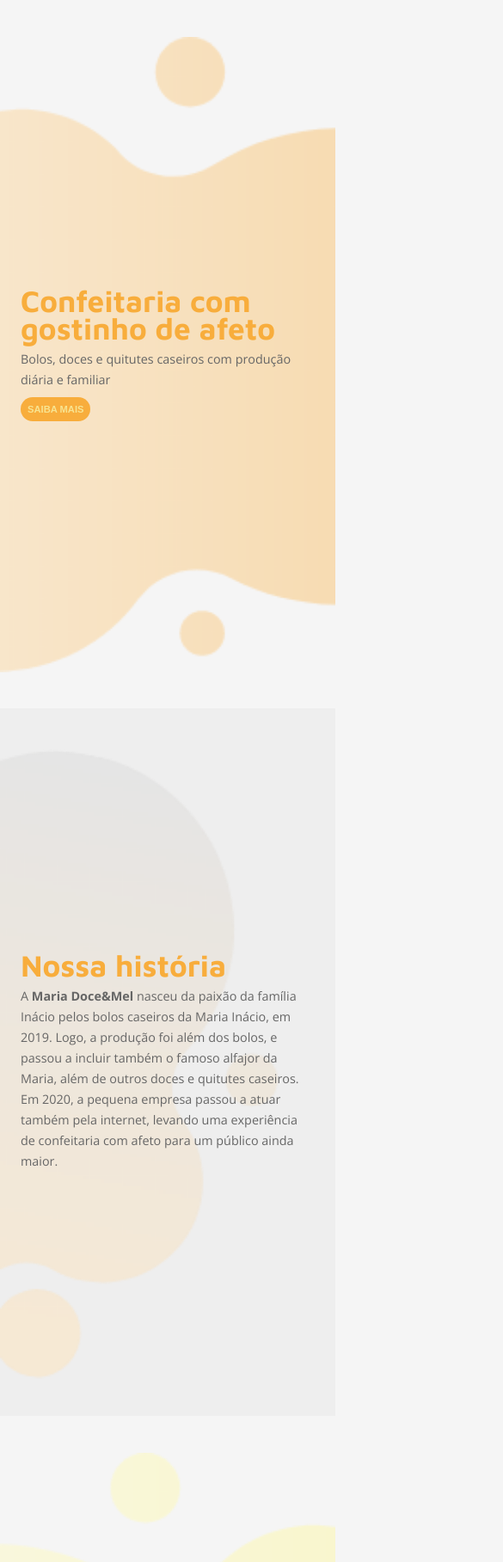
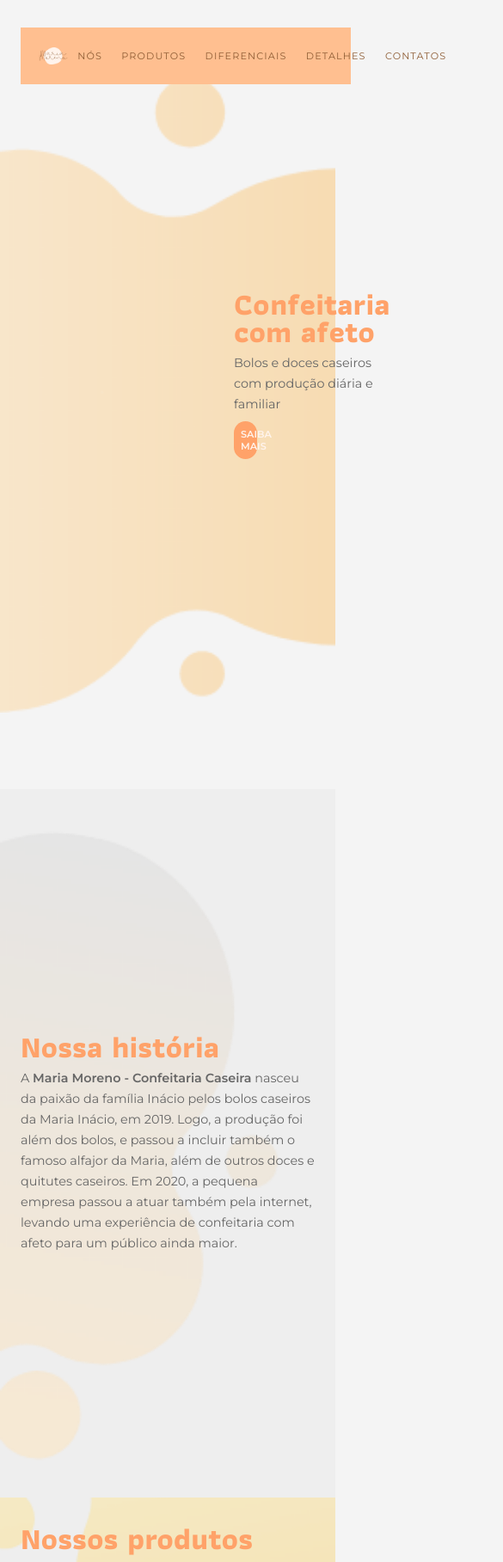
Before and after one commit to ajuteixeira/confectionery-site, a plain HTML site: page index.html in a window 390 px wide. Shown: the top 1817 px of the page at 86% size, 585 px wide, since content can reach past the window. Drawn offline with nearby package versions, Linux system fonts and the light colour scheme.

Commit message:
anchor link, menu, new backgrounds and icons
the mobile version is outdated

```diff
--- a/index.html
+++ b/index.html
@@ -3,29 +3,70 @@
     <head>
         <meta charset="UTF-8">
         <meta name="viewport" content="width=device-width, initial-scale=1.0">
-        <title>Maria Doce&Mel | Confeitaria caseira</title>
+        <title>Maria Moreno | Confeitaria caseira</title>
         <link rel="stylesheet" href="reset.css">
         <link rel="stylesheet" href="style.css">
-
     </head>
     <body>
         <header>
-            <div class="header-description">
-                <h1>Confeitaria com gostinho de afeto</h1>
-                <h2>Bolos, doces e quitutes caseiros com produção diária e familiar</h2>
+            <nav class="menu">
+                <img src="img/nav-logo.png" alt="logo">
+                <ul>
+                    <li>
+                        <a href="#about">nós</a>
+                    </li>
+                    <li>
+                        <a href="#products">produtos</a>
+                    </li>
+                    <li>
+                        <a href="#differentials">diferenciais</a>
+                    </li>
+                    <li>
+                        <a href="#specifications">detalhes</a>
+                    </li>
+                    <li>
+                        <a href="#contact">contatos</a>
+                    </li>
+                </ul>
+            </nav>
+            <div class="header-content ">
+                <h1>Confeitaria com afeto</h1>
+                <h2>Bolos e doces caseiros com produção diária e familiar</h2>
                 <button>Saiba mais</button>
             </div>
-            <!--<div class="header-logo">
-                <img src="img/logo-grande.png" alt="logo">
-            </div>-->
         </header>
-        <section class="about container">
+        <section class="about container" id="about">
             <h3>Nossa história</h3>
-            <p>A <strong>Maria Doce&Mel</strong> nasceu da paixão da família Inácio pelos bolos caseiros da Maria Inácio, em 2019. Logo, a produção foi além dos bolos, e passou a incluir também o famoso alfajor da Maria, além de outros doces e quitutes caseiros. Em 2020, a pequena empresa passou a atuar também pela internet, levando uma experiência de confeitaria com afeto para um público ainda maior.</p>
+            <p>A
+                <strong>Maria Moreno - Confeitaria Caseira</strong>
+                nasceu da paixão da família Inácio pelos bolos caseiros da Maria Inácio, em 2019. Logo, a produção foi além dos bolos, e passou a incluir também o famoso alfajor da Maria, além de outros doces e quitutes caseiros. Em 2020, a pequena empresa passou a atuar também pela internet, levando uma experiência de confeitaria com afeto para um público ainda maior.</p>
         </section>
-        <section class="differentials container">
+        <section class="products container" id="products">
+            <h3>Nossos produtos</h3>
+            <div class="products-content">
+                <div class="products-icons">
+                    <img src="img/products-caseirinho.png" alt="Bolo caseirinho">
+                    <h4>Bolo caseirinho</h4>
+                </div>
+                <div class="products-icons">
+                    <img src="img/products-torta.png" alt="Torta de frutas">
+                    <h4>Torta de frutas</h4>
+                </div>
+                <div class="products-icons">
+                    <img src="img/products-alfajor.png" alt="Alfajor">
+                    <h4>Alfajor</h4>
+                </div>
+                <div class="products-icons">
+                    <img src="img/products-cupcake.png" alt="Cupcake">
+                    <h4>Cupcake</h4>
+                </div>
+            </div>
+        </section>
+        <section class="differentials container" id="differentials">
             <h3>Diferenciais</h3>
-            <p>Na <strong>Maria Doce&Mel</strong> você encontra:</p>
+            <p>Na
+                <strong>Maria Moreno - Confeitaria Caseira</strong>
+                você encontra:</p>
             <ul>
                 <li>Produção diária</li>
                 <li>Produção familiar</li>
@@ -35,47 +76,31 @@
                 <li>Eficiência e empatia</li>
             </ul>
         </section>
-        <section class="products container">
-            <h3>Nossos produtos</h3>
-            <div class="products-content">
-                <div class="products-icons">
-                    <img src="img/caseirinho.png" alt="Bolo caseirinho">
-                    <h4>Bolo caseirinho</h4>
-                </div>
-                <div class="products-icons">
-                    <img src="img/torta.png" alt="Torta de frutas">
-                    <h4>Torta de frutas</h4>
-                </div>
-                <div class="products-icons">
-                    <img src="img/alfajor.png" alt="Alfajor">
-                    <h4>Alfajor</h4>
-                </div>
-                <div class="products-icons">
-                    <img src="img/cupcake.png" alt="Cupcake">
-                    <h4>Cupcake</h4>
+        <section class="specifications container" id="specifications">
+            <h3>Especificações</h3>
+            <div class="specifications-content">
+                <div class="specifications-icons">
+                    <img src="img/specifications-cakes.png" alt="bolos e tortas">
+                    <img src="img/specifications-cupcakes.png" alt="cupcakes e alfajores">
                 </div>
             </div>
         </section>
-        <section class="address container">
-            <h3>Nosso endereço</h3>
-            <iframe src="https://www.google.com/maps/embed?pb=!1m18!1m12!1m3!1d3981.197441589778!2d-38.51858225068904!3d-3.7671686972458844!2m3!1f0!2f0!3f0!3m2!1i1024!2i768!4f13.1!3m3!1m2!1s0x7c748cd55ce4e37%3A0xe7e772d3677bc069!2sR.%20Cap.%20Uruguai%2C%20143%20-%20Alto%20da%20Balan%C3%A7a%2C%20Fortaleza%20-%20CE%2C%2060851-100!5e0!3m2!1spt-BR!2sbr!4v1593960842275!5m2!1spt-BR!2sbr" width="100%" height="300rem" frameborder="0" style="border:0;" allowfullscreen="" aria-hidden="false" tabindex="0"></iframe>
-        </section>
-        <section class="contact container">
+        <section class="contact container" id="contact">
             <h3>Nossos contatos</h3>
             <p>Para mais informações sobre produtos e encomendas, entre em contato por meio do nosso email
                 <strong>contatomariadocemel@gmail.com</strong>
                 ou fale com a gente em nossos perfis nas redes sociais:</p>
             <div class="contact-content">
-                <a href="#"><img src="img/instagram.svg" alt="Instagram"></a>
-                <a href="#"><img src="img/facebook.svg" alt="Facebook"></a>
-                <a href="#"><img src="img/youtube.svg" alt="Youtube"></a>
-                <a href="#"><img src="img/whatsapp.svg" alt="WhatsApp"></a>
+                <a href="#"><img src="img/contact-instagram.svg" alt="Instagram"></a>
+                <a href="#"><img src="img/contact-facebook.svg" alt="Facebook"></a>
+                <a href="#"><img src="img/contact-youtube.svg" alt="Youtube"></a>
+                <a href="#"><img src="img/contact-whatsapp.svg" alt="WhatsApp"></a>
             </div>
         </section>
     </body>
     <footer>
         <p>Com ♥ por
             <a href="https://github.com/ajuteixeira">Juliana Teixeira</a>
-            | Maria Doce&Mel © 2020</p>
+            | Maria Moreno - Confeitaria Caseira © 2020</p>
     </footer>
 </html>
--- a/style.css
+++ b/style.css
@@ -1,39 +1,37 @@
-@import url('https://fonts.googleapis.com/css2?family=Open+Sans:wght@300;400;700&display=swap');
-@import url('https://fonts.googleapis.com/css2?family=Maven+Pro:wght@700&display=swap');
+@import url('https://fonts.googleapis.com/css2?family=Montserrat:wght@300;400;600&display=swap');
+@import url('https://fonts.googleapis.com/css2?family=Athiti:wght@700&display=swap');
+:root {
+  --light-pink: #fff4ed;
+  --brown: #c19b7c;
+  --dark-brown: #8f5e36;
+  --orange: #ffbf90;
+  --dark-orange: #ffa269;
+  --white: #f4f4f4;
+  --gray: #eeeeee;
+  --medium-gray: #ebded5;
+  --dark-gray: #666;
+  --title-font: 'Athiti', sans-serif;
+  --main-font: 'Montserrat', sans-serif;
+}
 
-:root {
-  --yellow: #f8e491;
-  --orange: #ffbd59;
-  --dark-orange: #f8ad3c;
-  --white: #f5f5f5;
-  --gray: #666;
-  --title-font: 'Maven Pro', sans-serif;
-  --main-font: 'Open Sans', sans-serif;
+html {
+  scroll-behavior: smooth;
 }
 
 body {
   max-width: 100vw;
   font-family: var(--main-font);
-  font-size: 16px;
-  line-height: 1.3rem;
-  color: var(--gray);
+  font-size: 17px;
+  line-height: 1.7rem;
+  color: var(--dark-gray);
   background-color: var(--white);
 }
 
-.container,
-header {
-  display: flex;
-  flex-flow: column wrap;
-  justify-content: center;
-  padding: 2rem 15.5rem;
-  min-height: 90vh;
-}
-
 h1, h3 {
-  padding-bottom: 1.5rem;
+  padding-bottom: 1.3rem;
   font-family: var(--title-font);
-  font-size: 3rem;
-  line-height: 2.5rem;
+  font-size: 2.9rem;
+  line-height: 1.5rem;
   color: var(--dark-orange)
 }
 
@@ -41,69 +39,96 @@
   padding: 0 .5rem .5rem 0;
 }
 
-header {
-  background-image: url(img/background-orange-desktop.png);
-  background-size: 70%;
-  background-repeat: no-repeat;
-  background-position: right;
+a {
+  color: var(--dark-brown);
+  transition: .5s linear;
 }
 
-/* header img {
+a:hover {
+  color: var(--brown);
+}
+
+a:visited, a:active {
+  color: var(--dark-brown);
+}
+
+.container {
+  min-height: 75vh;
+  padding: 2rem 15.5rem 0 15.5rem;
+}
+
+.menu {
+  top: 0;
+  position: relative;
+  display: flex;
+  flex-flow: column no-wrap;
+  justify-content: space-around;
+  align-items: center;
   width: 100%;
-} */
+  padding: 1.3rem;
+  font-family: var(--main-font);
+  font-size: .7rem;
+  letter-spacing: .1em;
+  text-transform: uppercase;
+  background-color: var(--orange);
+}
+
+.menu img {
+  width: 10%;
+}
+
+.menu ul {
+  display: flex;
+  justify-content: center;
+}
+
+.menu a {
+  padding: 1em;
+  text-decoration: none;
+  color: var(--dark-brown);
+  transition: .5s linear;
+}
+
+.menu a:hover {
+  color: var(--brown);
+}
+
+header {
+  background-image: url(img/header-background.png);
+  background-size: 43%;
+  background-repeat: no-repeat;
+  background-position: top right;
+}
+
+.header-content {
+  min-height: 65vh;
+  padding: 15rem 15.5rem 0 15.5rem;
+}
 
 button {
+  width: 15%;
   padding: .9rem;
+  font-family: var(--main-font);
   font-size: .8rem;
+  font-weight: bold;
   text-transform: uppercase;
-  font-weight: bold;
-  color: var(--yellow);
-  background-color: var(--dark-orange);
   border: none;
-  border-radius: 1.3rem;
+  border-radius: .5rem;
+  transition: .5s linear;
+  color: var(--light-pink);
+  background-color: var(--orange);
 }
 
 button:hover {
-  color: var(--yellow);
-  background-color: var(--orange);
+  color: var(--light-pink);
+  background-color: var(--brown);
 }
 
-.about,
-.products,
-.contact {
-  background-color: #eee;
-}
-
-.about,
-.contact {
-  background-image: url(img/background-light-desktop.png);
-  background-size: 65%;
+.about, .contact {
+  background-image: url(img/background2.png);
+  background-size: 60%;
   background-repeat: no-repeat;
-  background-position: left;
-}
-
-.differentials {
-  background-image: url(img/background-yellow-desktop.png);
-  background-size: 65%;
-  background-repeat: no-repeat;
-  background-position: left;
-}
-
-.differentials ul {
-  padding-top: 1rem;
-}
-
-.differentials li {
-  padding: .5rem 0 0 2rem;
-  list-style-position: inside;
-  list-style-type: square;
-}
-
-.products {
-  background-image: url(img/background-longer-desktop.png);
-  background-size: 100%;
-  background-repeat: no-repeat;
-  background-position: top center;
+  background-position: top left;
 }
 
 .products-content {
@@ -118,31 +143,68 @@
   display: flex;
   flex-direction: column;
   align-items: center;
-  justify-content: center;
+  justify-content: space-around;
+  padding: 3rem;
   margin-bottom: 0.2rem;
-  padding: 3rem;
+  border-radius: .5rem .5rem 0 0;
   background-color: var(--orange);
+  transition: .8s linear;
 }
 
 .products-icons img:hover {
-  background-color: var(--orange);
-  opacity: 80%;
+  background-color: var(--brown);
 }
 
 .products-icons h4 {
+  width: 72.5%;
+  padding: 1rem;
   margin-bottom: 2rem;
-  padding: 1rem;
-  width: 72%;
   text-align: center;
   text-transform: uppercase;
   font-size: .8rem;
   font-weight: bolder;
-  color: #f8ad3c;
-  background-color: var(--yellow);
+  border-radius: 0 0 .5rem .5rem;
+  color: var(--brown);
+  background-color: var(--medium-gray);
 }
 
 .products img {
   width: 40%;
+}
+
+.differentials {
+  background-image: url(img/background1.png);
+  background-size: 55%;
+  background-repeat: no-repeat;
+  background-position: right;
+}
+
+.differentials ul {
+  padding-top: 1rem;
+}
+
+.differentials li {
+  padding: .5rem 0 0 2rem;
+  list-style-position: inside;
+  list-style-type: square;
+}
+
+.specifications-icons {
+  display: flex;
+  flex-flow: column no-wrap;
+  justify-content: space-around;
+  padding-top: 3rem;
+}
+
+.specifications img {
+  width: 35%;
+}
+
+.address {
+  background-image: url(img/background3.png);
+  background-size: 65%;
+  background-repeat: no-repeat;
+  background-position: right bottom;
 }
 
 .address iframe {
@@ -152,6 +214,7 @@
 .contact-content img {
   width: 5%;
   padding: .8rem .5rem 0 0;
+  transition: .5s linear
 }
 
 .contact-content img:hover {
@@ -163,7 +226,7 @@
   padding: 1rem;
   font-size: .7rem;
   text-align: center;
-  background-color: var(--yellow);
+  background-color: var(--light-pink);
 }
 
 /* --------------------------------------- */
@@ -176,16 +239,13 @@
     line-height: 1.5rem;
     background-color: var(--white);
   }
-
-  .container,
-  header {
+  .container, header {
     display: flex;
     flex-flow: column wrap;
     justify-content: center;
     min-height: 90vh;
     padding: 2rem 1.5rem;
   }
-
   h1, h3 {
     padding-bottom: .5rem;
     font-family: var(--title-font);
@@ -193,44 +253,34 @@
     line-height: 2rem;
     color: var(--dark-orange)
   }
-
   h2, h4 {
     padding: 0 .5rem .5rem 0;
   }
-
   header {
     background-image: url(img/background-orange.png);
     background-size: 100vh;
     background-repeat: no-repeat;
     background-position: right;
   }
-
   header img {
     width: 10%;
   }
-
   button {
     padding: .5rem;
     font-size: .7rem;
     border: none;
     border-radius: 1rem;
-    color: var(--yellow);
+    color: var(--light-pink);
     background-color: var(--dark-orange);
   }
-
   button:hover {
     color: var(--dark-orange);
-    background-color: var(--yellow);
+    background-color: var(--brown);
   }
-
-  .about,
-  .products,
-  .contact {
+  .about, .products, .contact {
     background-color: #eee;
   }
-
-  .about,
-  .contact {
+  .about, .contact {
     background-image: url(img/background-light.png);
     background-size: 100vh;
     background-repeat: no-repeat;
@@ -242,24 +292,20 @@
     background-repeat: no-repeat;
     background-position: left;
   }
-
   .differentials ul {
     padding-top: 1rem;
   }
-
   .differentials li {
     padding: .5rem 0 0 2rem;
     list-style-position: inside;
     list-style-type: square;
   }
-
   .products {
     background-image: url(img/background-longer.png);
     background-size: 85vh;
     background-repeat: no-repeat;
     background-position: center right;
   }
-
   .products-content {
     display: flex;
     flex-flow: row wrap;
@@ -268,7 +314,6 @@
     margin-top: 1.5rem;
     padding-left: 3.3rem;
   }
-
   .products-icons img {
     display: flex;
     flex-flow: row wrap;
@@ -278,12 +323,10 @@
     padding: 4rem;
     background-color: var(--orange);
   }
-
   .products-icons img:hover {
     background-color: var(--orange);
     opacity: 80%;
   }
-
   .products-icons h4 {
     margin-bottom: 2rem;
     padding: 1rem;
@@ -293,18 +336,15 @@
     text-transform: uppercase;
     font-weight: bolder;
     color: #f8ad3c;
-    background-color: var(--yellow);
+    background-color: var(--light-pink);
   }
-
   .address iframe {
     padding-top: 1rem;
   }
-
   .contact-content img {
     width: 8%;
     padding: .5rem .5rem 0 0;
   }
-
   .contact-content img:hover {
     opacity: 70%;
   }
```
Also changed, not shown: img/back-to-top.svg (added), img/background1.png (added), img/background2.png (added), img/background3.png (added), img/contact-facebook.svg (added), img/contact-instagram.svg (added), img/contact-whatsapp.svg (added), img/contact-youtube.svg (added), img/header-background.png (added), img/nav-logo.png (added), img/products-alfajor.png (added), img/products-caseirinho.png (added), img/products-cupcake.png (added), img/products-torta.png (added), 2 more files.
